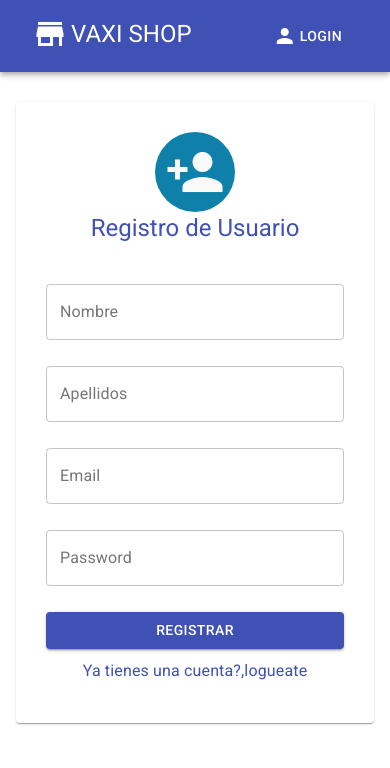
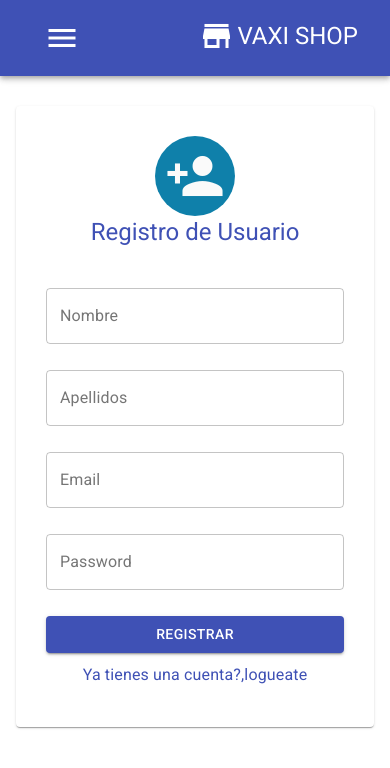
Before and after one commit to gustavorodriguez1984/app_frontend, a React (Create React App) app: page / in a window 390 px wide. Shown: the top 768 px of the page. Built offline with nearby package versions, Linux system fonts and the light colour scheme.

Commit message:
Mejorando el responsive design

```diff
--- a/src/componentes/navegacion/MenuAppBar.js
+++ b/src/componentes/navegacion/MenuAppBar.js
@@ -1,14 +1,44 @@
-import { AppBar,Button,Container, Icon, Link, Toolbar, Typography } from '@material-ui/core';
-import React from 'react';
+import { AppBar,Button,Container,Drawer, Icon, IconButton, Link, List, ListItem,ListItemIcon,ListItemText, Toolbar, Typography } from '@material-ui/core';
+import React, { useState } from 'react';
 import useStyles from '../../theme/useStyles';
 
 const MenuAppBar = () => {
+    const [open,setOpen]=useState(false);
     const classes = useStyles();
+    const openToogle =()=>{
+        setOpen(true);
+    }
+    const closeToogle =()=>{
+        setOpen(false);
+    }
     return (
         <div>
             <AppBar position="static" className={classes.appBar}>
             <Container>
                 <Toolbar>
+                    <div className={classes.sectionMobile}>
+                        <IconButton color ="inherit" onClick={openToogle}>
+                            <Icon fontSize="large">menu</Icon>
+                        </IconButton>
+                    </div>
+                    <Drawer open={open} onClose={closeToogle}>
+                        <div className={classes.list}>
+                            <List>
+                                <ListItem button onClick={closeToogle} className={classes.listItem}>
+                                    <Link color="inherit" className={classes.linkAppBarMobile} underline="none">
+                                        <ListItemIcon className={classes.listItemIcon}>
+                                            <Icon>
+                                                person
+                                            </Icon>
+                                        </ListItemIcon>
+                                        <ListItemText>
+                                            Login
+                                        </ListItemText>
+                                    </Link>
+                                </ListItem>
+                            </List>
+                        </div>
+                    </Drawer>
                     <div className={classes.grow}>
                         <Link color="inherit" underline="none" className={classes.linkAppBarLogo}>
                         <Icon className={classes.mr} fontSize="large">
@@ -19,7 +49,7 @@
                         </Typography>
                         </Link>
                     </div>
-                    <div>
+                    <div className={classes.sectionDesktop}>
                         <Button color="inherit" className={classes.buttonIcon}>
                         <Link color="inherit" className={classes.linkAppBarDesktop}>
                             <Icon className={classes.mr}>person</Icon>
--- a/src/theme/useStyles.js
+++ b/src/theme/useStyles.js
@@ -1,4 +1,7 @@
 import {makeStyles} from '@material-ui/core';
+import { createTheme } from '@material-ui/core/styles';
+
+const theme = createTheme();
 const useStyles = makeStyles({
     containermt:{
         marginTop:30
@@ -31,7 +34,10 @@
 
     },
     grow:{
-            flexGrow:1
+            flexGrow:0,
+            [theme.breakpoints.up('md')]:{  //md es mayor que 900 pixeles
+                flexGrow:1
+            }
     },
     linkAppBarLogo:{
         display: "inline-flex",
@@ -49,6 +55,35 @@
         display : "inline-flex",
         alignItems:"center",
         padding:"6px 16px"
+    },
+    list:{
+        width:250
+    },
+    listItem:{
+        padding:0
+    },
+    linkAppBarMobile:{
+
+        display:"inline-flex",
+        alignItems: "center",
+        width:"100%",
+        padding:"8px 16px"
+    },
+    listItemIcon:{
+        minWidth:35
+    },
+    sectionDesktop:{
+        display:"none",
+        [theme.breakpoints.up('md')]:{  //md es mayor que 900 pixeles
+            display:"flex"
+        }
+    },
+    sectionMobile:{
+        display:"flex",
+        flexGrow:1,
+        [theme.breakpoints.up('md')]:{  //md es mayor que 900 pixeles
+            display:"none"
+        }
     }
     })
 
```
